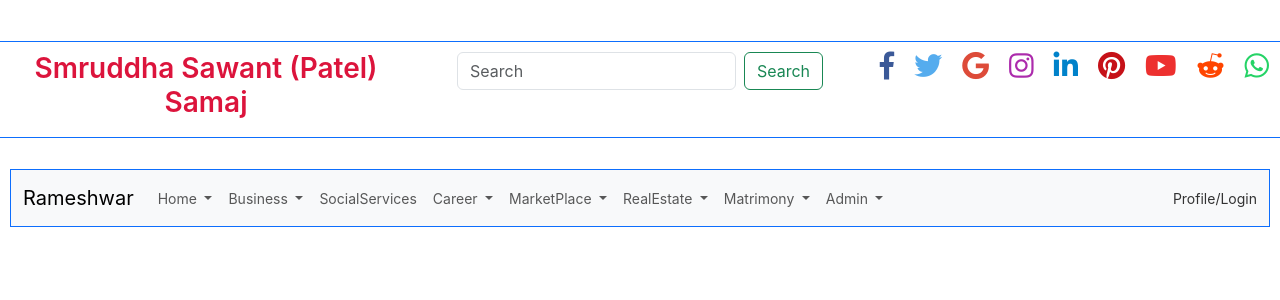
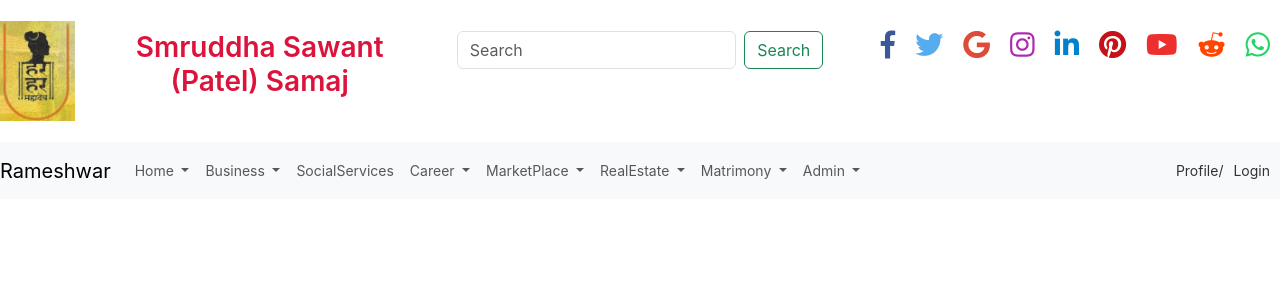
Before and after one commit to vinayaksawant/SSS.UI, an Angular app: page / in a window 1280 px wide. Shown: the top 300 px of the page. Built offline with nearby package versions, Linux system fonts and the light colour scheme.

Commit message:
Commited Logo upload

```diff
--- a/src/app/Shared/navbar/navbar.component.html
+++ b/src/app/Shared/navbar/navbar.component.html
@@ -1,11 +1,14 @@
-        <div class="row flex-items "> <!--Just some break-->
-          <div class="row ">
+        <div class="row"> <!--Just some break-->
             <br>
-          </div>
         </div>
-
-        <div class="row border border-primary"> <!--Marquee Bar-->
-            <div class="col-4"  > <!--Name of Site-->
+        <!--border border-primary-->
+        <div class="row"> <!--Marquee Bar-->
+            <div class="col-1"  > <!--Name of Site-->
+            <!-- <div class="container-fluid"> -->
+              <img src="assets/images/HomeLogo1.jpg" alt="har har mahadev" width="75px" height="100px">
+            <!-- </div> -->
+            </div>
+            <div class="col-3"  > <!--Name of Site-->
               <div class="row flex-items">
                 <h1 class="fw-semibold fs-3 link-" style="color:crimson">Smruddha Sawant (Patel) Samaj</h1>
               </div>
@@ -18,7 +21,7 @@
                 </form>
               </div>
             </div>
-            <div class="col-4 ">
+            <div class="col-4 container-fluid">
                 <div class="flex3 float-end"> <!--Social Media-->
                         <!-- <div  class="row"> -->
                         <!-- Facebook -->
@@ -71,8 +74,8 @@
         <div class="row"> <!--Break in between-->
             <br>
         </div>
-
-        <div class="row border border-primary flex-items"> <!--Navigation Bar -->
+       <!--border border-primary-->
+        <div class="row"> <!--Navigation Bar -->
             <nav class="navbar navbar-expand-lg bg-body-tertiary">
                 <div class="container-fluid">
                   <a class="navbar-brand" href="#"><img [src]="">Rameshwar<img></a>
@@ -168,8 +171,8 @@
                       </li> -->
                     </ul>
                   </div>
-                  <div><a class="dropdown-item" href="#" routerLink="/User/User/2" >Profile</a></div> /
-                  <div><a class="dropdown-item" href="#" routerLink="/User/Login" >Login</a></div>
+                    <div><a class="dropdown-item" href="#" routerLink="/User/User/2" >Profile</a></div> /
+                    <div class="flex-items"><a class="dropdown-item" href="#" routerLink="/User/Login" >Login</a></div>
                 </div>
               </nav>
         </div>
--- a/src/app/app.component.html
+++ b/src/app/app.component.html
@@ -30,7 +30,11 @@
     </a>
 </div> -->
 
-<div>
-<SSS-navbar></SSS-navbar>
+<div class="row"> <!--Just some break-->
+    <SSS-navbar></SSS-navbar>
 </div>
-<router-outlet></router-outlet>
+<div class="p-5">
+    <div class="mx-auto">
+      <router-outlet></router-outlet>
+    </div>
+</div>
```
Also changed, not shown: src/assets/images/HomeLogo1.gif (added), src/assets/images/HomeLogo1.jpg (added).
